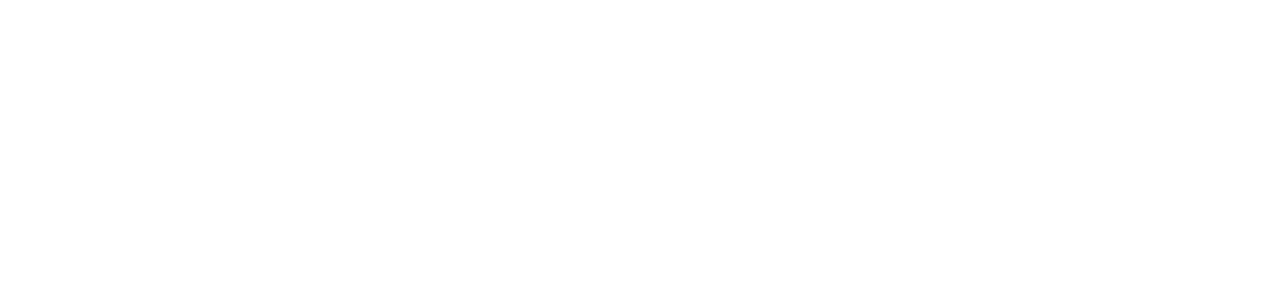
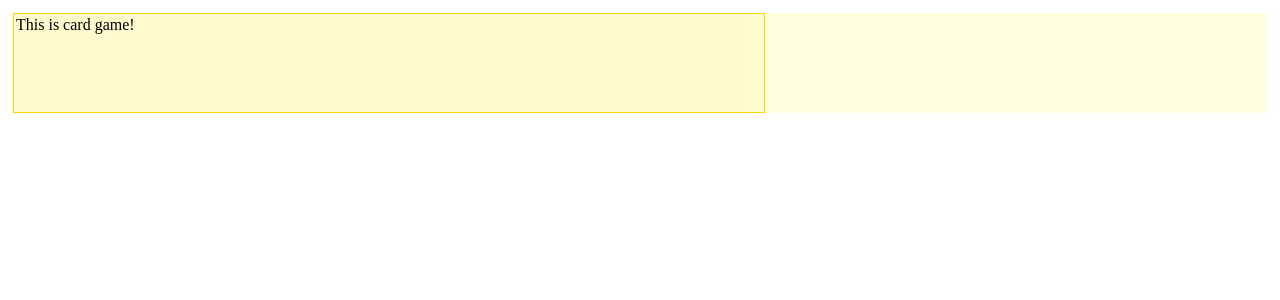
Before and after one commit to ScarySkeleton/cardAI, a React app: page / in a window 1280 px wide. Shown: the top 300 px of the page. Built offline with nearby package versions, Linux system fonts and the light colour scheme; the HTML template or start-up script is replaced by a standard one.

Commit message:
add sort, background

```diff
--- a/src/app/App.jsx
+++ b/src/app/App.jsx
@@ -1,10 +1,10 @@
 import React from 'react';
 
-import Card from '../containers/card/Card.jsx';
+import Field from '../containers/field/Field.jsx';
 
 const App = () => (
     <div>
-        <Card />
+        <Field />
     </div>
 )
 
--- a/src/containers/card/Card.jsx
+++ b/src/containers/card/Card.jsx
@@ -1,7 +1,7 @@
 import React, { PureComponent } from 'react';
 
 import './card.scss';
-import { cards } from '../../logic/cards';
+import { cards, getWeight } from '../../logic/cards';
 import * as logic from '../../logic/logic';
 
 class Card extends PureComponent {
@@ -16,15 +16,22 @@
          logic.dragable();
     }
 
+    getGreater(el1, el2) {
+        return getWeight(el1) > getWeight(el2) ? 1 : -1;
+    }
+
     render() {
         return (
             <div>
                 {
-                    this.state.cards.map((el, index) => {
+                    this.state.cards.sort((a,b) => {
+                        return this.getGreater(a.name, b.name);
+                    }).map((el, index) => {
                         return (
                             <div className='container card__block' key={index}>
                                 <img
-                                    src={require('../../img/cards' + el.slice(1))}
+                                    src={require('../../img/cards' + el.path.slice(1))}
+                                    name={el.name}
                                     className='card__block_img'
                                     alt="smart-card-games" />
                             </div>
--- /dev/null
+++ b/src/containers/field/Field.jsx
@@ -0,0 +1,26 @@
+import React, { PureComponent } from 'react';
+
+import './field.scss';
+import Card from '../card/Card.jsx';
+
+class Field extends PureComponent {
+    constructor(props) {
+        super(props);
+    }
+
+    render() {
+
+        return (
+            <div className='container field'>
+                <div className='field__desk'>
+                    This is card game!
+                </div>
+                <div className='field__cards'>
+                    <Card />
+                </div>
+            </div>
+        )
+    }
+}
+
+export default Field;
--- /dev/null
+++ b/src/containers/field/field.scss
@@ -0,0 +1,22 @@
+@import '../../styles/variables.scss';
+
+.field {
+    display: flex;
+    min-height: 100px;
+    min-width: 100px;
+
+    padding: $paddingMedium;
+
+    &__desk {
+        width: 60%;
+        padding: $paddingSmall;
+        background-color: $lemon;
+        border: 1px solid $gold;
+    }
+
+    &__cards {
+        width: 40%;
+        padding: $paddingSmall;
+        background-color: $lightYellow;
+    }
+}
--- a/src/logic/cards.js
+++ b/src/logic/cards.js
@@ -1,7 +1,14 @@
 import { importAll } from './Utils';
 
 export const cards = (function() {
-    return importAll();
+    let cards = importAll();
+    cards =  cards.map(el => {
+        return {
+            path: el,
+            name: getName(getFullInfo(el))
+        }
+    })
+    return cards;
 });
 
 export const cardsSemantic = (function() {
@@ -11,12 +18,16 @@
     const cardsArr = [];
     cards().forEach(function(element) {
         const card = {};
-        const nameAndSuit = getFullInfo(element);
+        const path = element.path;
+        const nameAndSuit = getFullInfo(path);
 
         card.name = getName(nameAndSuit);
         card.suit = getSuit(nameAndSuit);
         card.weight = getWeight(card.name);
         cardsArr.push(card);
+    });
+
+    return cardsArr;
 });
 
 function getFullInfo(element) {
@@ -29,20 +40,27 @@
 function getSuit(full) {
     return full.slice(full.length - 1);
 }
-    function getWeight(name) {
+export function getWeight(name) {
     let weight = name;
     if(isNaN(weight)) {
-            muzzles_weight.forEach((muzzles) => {
-                if(muzzles.name === weight) {
-                    weight = muzzles.weight;
-                    return +weight;
-                }
-            })
+        return getMuzzleWeight(findMuzzles(weight));
     }
 
     return +weight;
 }
-});
+function findMuzzles(name) {
+    let muz;
+    muzzles_weight.forEach(muzzle => {
+        if(muzzle.name === name) {
+            muz =  muzzle;
+            return;
+        }
+    })
+    return muz;
+}
+function getMuzzleWeight(muzzle) {
+    return +muzzle.weight;
+}
 
 const muzzles_weight = [
     {
@@ -62,3 +80,6 @@
         weight: 14,
     }
 ];
+
+// Козырь
+export const trump_weight = 10;
--- a/src/styles/variables.scss
+++ b/src/styles/variables.scss
@@ -32,3 +32,11 @@
     Color
 */
 $gray: #808080;
+$lightPink: #FFB6C1;
+$pink: #FFC0CB;
+$lightSalmon: #FFA07A;
+$coral: #FF7F50;
+$lightYellow: #FFFFE0;
+$yellow: #FFFF00;
+$gold: #FFD700;
+$lemon: #FFFACD;
```
Lines whose indentation alone changed are shown as unchanged.
